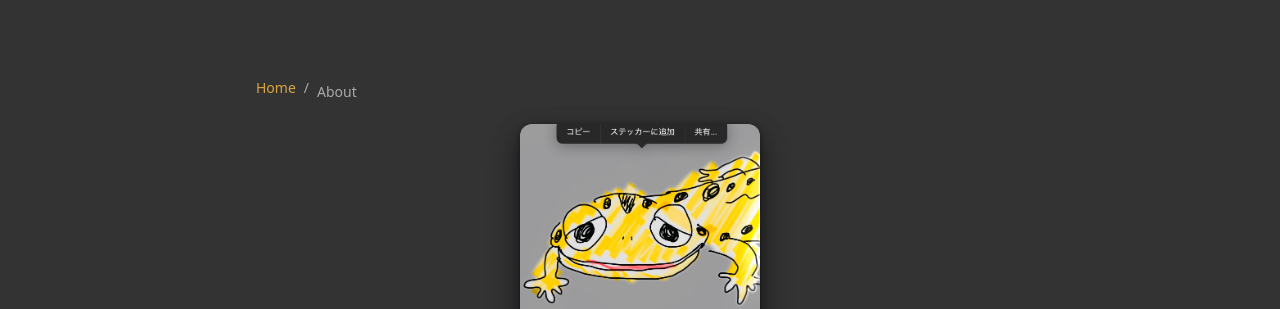
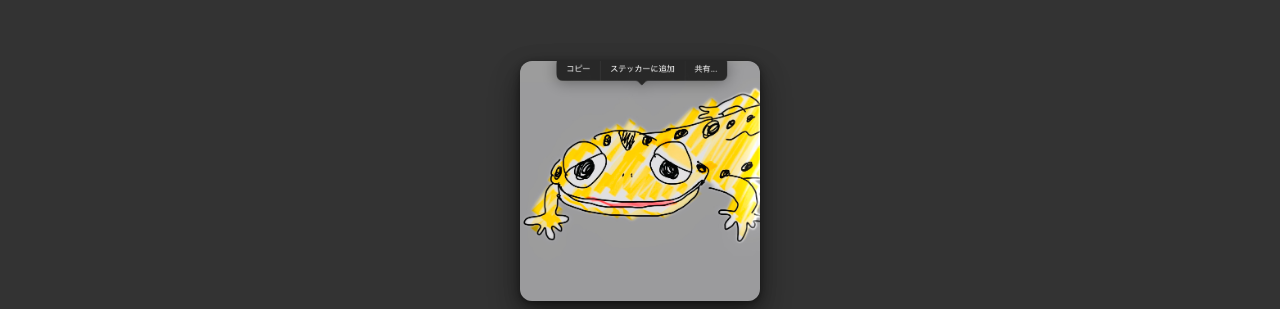
Before and after one commit to itxryx/blog.itxryx.com, an Astro site: page /about in a window 1280 px wide. Shown: the part 51-360 px from the top of the page. Built offline with nearby package versions, Linux system fonts and the light colour scheme; Astro itself is replaced by a stand-in of ours; a web font is replaced by a local one.

Commit message:
fix layouts

```diff
--- a/src/components/Breadcrumb.astro
+++ /dev/null
@@ -1,25 +0,0 @@
----
-interface Props {
-	items: {
-		label: string;
-		href?: string;
-	}[];
-}
-
-const { items } = Astro.props;
----
-
-<nav aria-label="パンくずリスト" class="content-width py-4">
-	<ol class="list-none p-0 m-0 flex flex-wrap gap-2 items-center">
-		{items.map((item, index) => (
-			<li class="flex items-center gap-2 text-sm">
-				{item.href ? (
-					<a href={item.href} class="text-accent no-underline hover:text-accent-hover hover:underline">{item.label}</a>
-				) : (
-					<span aria-current="page" class="text-text-secondary">{item.label}</span>
-				)}
-				{index < items.length - 1 && <span class="text-text-secondary select-none">/</span>}
-			</li>
-		))}
-	</ol>
-</nav>
--- a/src/layouts/BlogPost.astro
+++ b/src/layouts/BlogPost.astro
@@ -2,7 +2,6 @@
 import { Image } from 'astro:assets';
 import type { CollectionEntry } from 'astro:content';
 import BaseHead from '../components/BaseHead.astro';
-import Breadcrumb from '../components/Breadcrumb.astro';
 import Footer from '../components/Footer.astro';
 import FormattedDate from '../components/FormattedDate.astro';
 import Header from '../components/Header.astro';
@@ -10,10 +9,9 @@ import Header from '../components/Header.astro';
 type Props = CollectionEntry<'blog'>['data'] & {
 	prevPost?: CollectionEntry<'blog'> | null;
 	nextPost?: CollectionEntry<'blog'> | null;
-	breadcrumbItems?: { label: string; href?: string }[];
 };
 
-const { title, description, publishedAt, updatedAt, heroImage, ogImage, prevPost, nextPost, breadcrumbItems: customBreadcrumbItems } = Astro.props;
+const { title, description, publishedAt, updatedAt, heroImage, ogImage, prevPost, nextPost } = Astro.props;
 
 const jsonLd = {
 	'@context': 'https://schema.org',
@@ -31,12 +29,6 @@ const jsonLd = {
 		name: 'blog.itxryx.com',
 	},
 };
-
-const breadcrumbItems = customBreadcrumbItems || [
-	{ label: 'Home', href: '/' },
-	{ label: 'Blog', href: '/blog' },
-	{ label: title },
-];
 ---
 
 <html lang="ja">
@@ -49,7 +41,6 @@ const breadcrumbItems = customBreadcrumbItems || [
 		<Header />
 		<main class="w-full max-w-full m-0">
 			<article>
-				<Breadcrumb items={breadcrumbItems} />
 				<div class="w-full">
 					{heroImage && <Image class="block mx-auto rounded-xl shadow-card max-h-[30vh] w-auto" width={1020} height={510} src={heroImage} alt={title} />}
 				</div>
--- a/src/styles/global.css
+++ b/src/styles/global.css
@@ -117,10 +117,6 @@
 		@apply mb-2 leading-relaxed;
 	}
 
-	li:last-child {
-		@apply mb-0;
-	}
-
 	ul ul,
 	ol ol,
 	ul ol,
```
